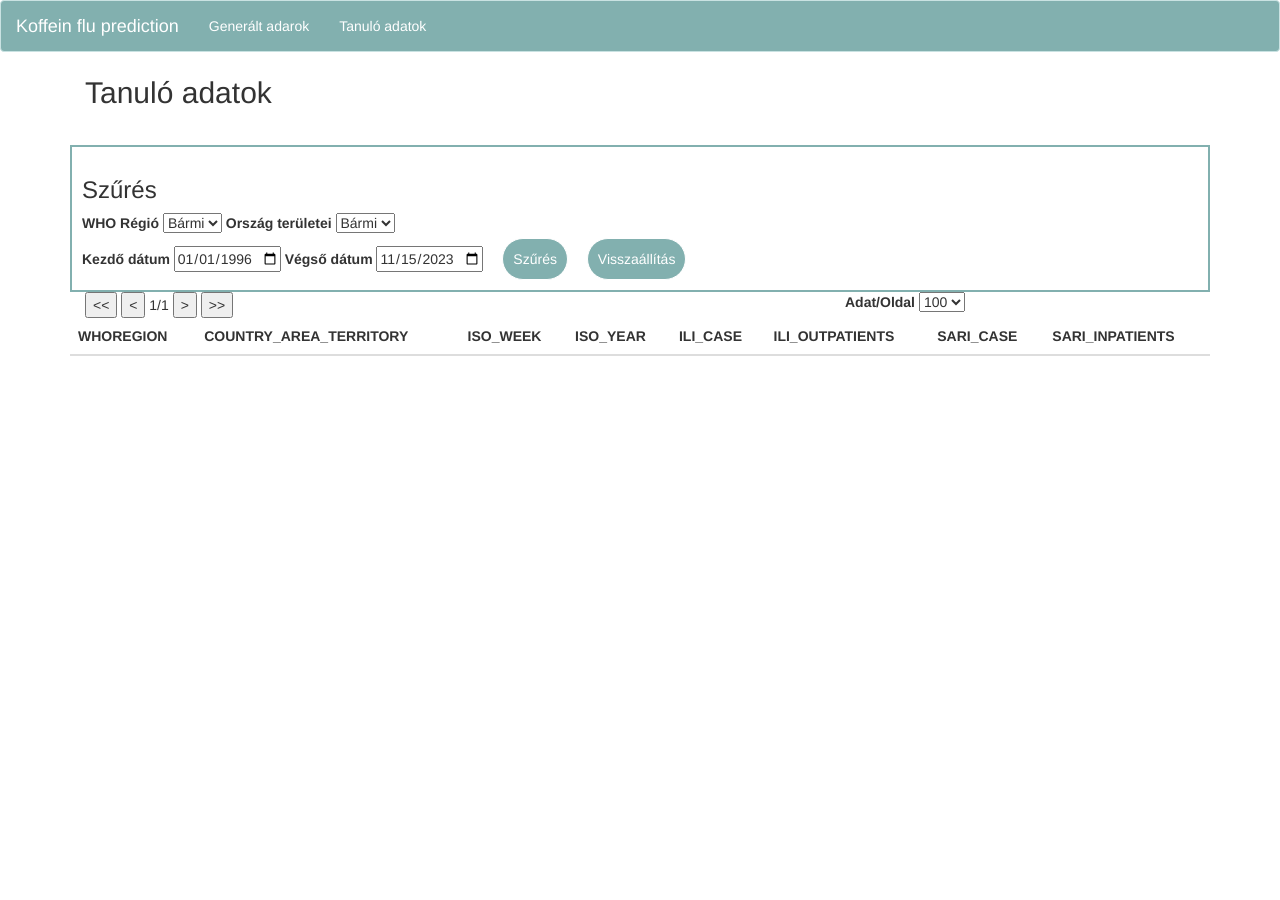
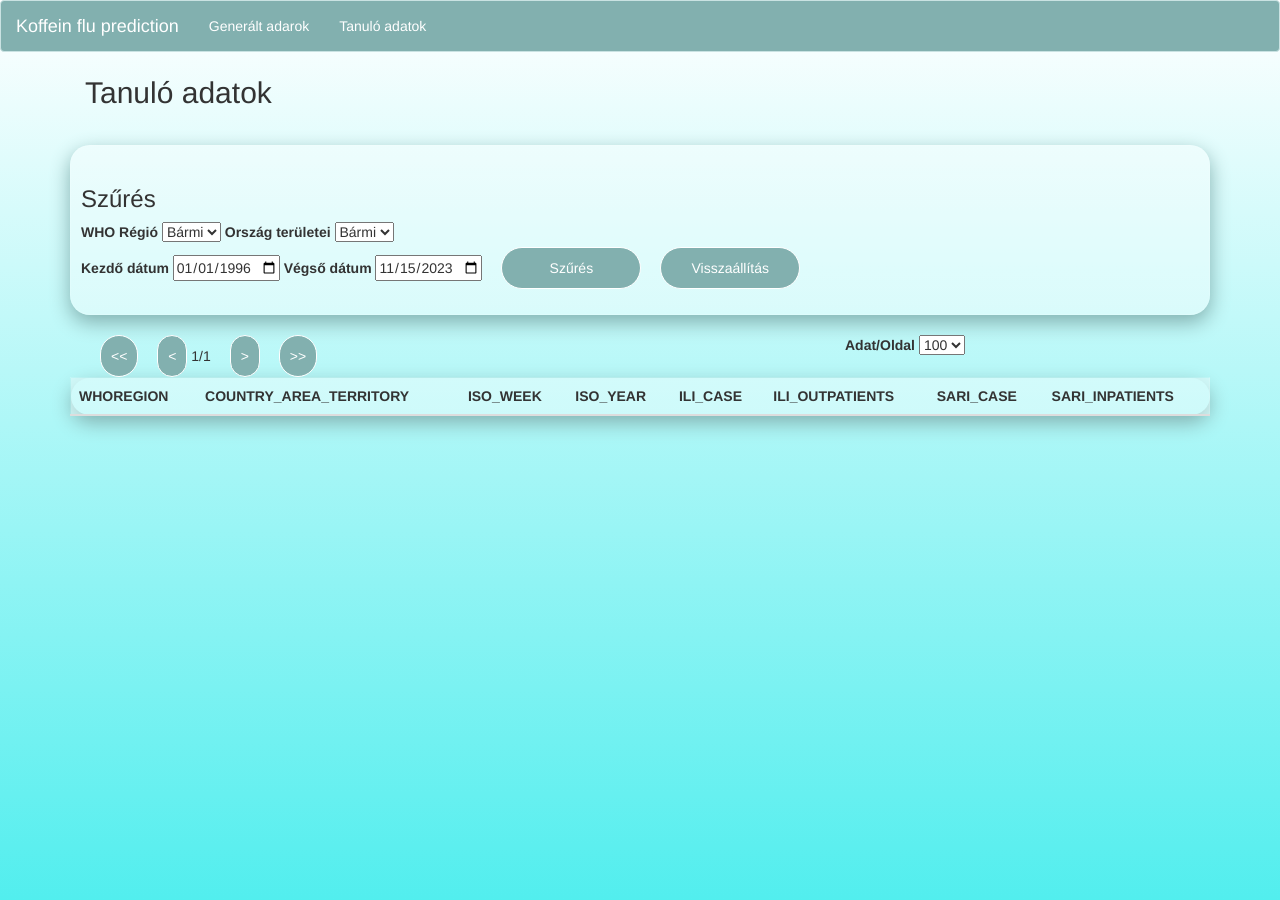
Before and after one commit to zsoltkovacs94/koffein-flu-prediction, a Django app: page /tan in a window 1280 px wide. Before the commit the page ends 356 px from the top, so only its background shows below. Run offline with Django 4.2, Linux system fonts and the light colour scheme; data that the repository does not hold is empty; some libraries are stand-ins or nearby versions.

Commit message:
style.css kiegészítése

```diff
--- a/koffein_flu_prediction/website/static/style.css
+++ b/koffein_flu_prediction/website/static/style.css
@@ -1,6 +1,12 @@
+
 .doboz{
-    border: 2px solid rgb(130, 176, 175);
-    padding: 10px;
+
+    padding: 20px 10px 25px 10px;
+     background: rgba(255, 255, 255, 0.375);
+  box-shadow: 0 0.75rem 2rem 0 rgb(130, 176, 175);
+  border-radius: 2rem;
+   border: 1px solid rgba(255, 255, 255, 0.125);
+    margin-bottom: 20px;
 }
 .navbar{
     background-color: rgb(130, 176, 175);
@@ -57,10 +63,145 @@
     padding: 10px;
     border: 1px solid white;
     color: white;
+     min-width: 140px;
  }
  .frissites:hover{
+
+     background-color: rgb(201, 226, 226);
+    border: 1px solid white;
+    color:black;
+ }
+ .nyil{
+     margin-left: 15px;
+    border-radius: 24px;
+    background-color: rgb(130, 176, 175);
+    padding: 10px;
+    border: 1px solid white;
+    color: white;
+ }
+  .nyil:hover{
 
     background-color: rgb(201, 226, 226);
     border: 1px solid white;
     color:black;
  }
+ body {
+     background-color: white;
+     min-height: 900px;
+    background: linear-gradient(  #ffffff,#52eeee);
+}
+.table-head{
+      padding: 10px;
+     background: rgba(255, 255, 255, 0.375);
+  box-shadow: 0 0.75rem 2rem 0 rgb(130, 176, 175);
+  border-radius: 2rem;
+   border: 1px solid rgba(255, 255, 255, 0.125);
+    margin-bottom: 20px;
+}
+.table-rows:hover{
+   .table-row{
+       background-color: rgb(201, 226, 226);
+   }
+}
+
+
+
+
+.st0{font-family:'FootlightMTLight';}
+.st1{font-size:83.0285px;}
+.st2{fill:gray;}
+
+svg{
+  width: 500px;
+    height: 400px;
+    text-align: center;
+    fill: #16a085;
+}
+path#XMLID_5_ {
+
+    fill: #16a085;
+    filter: url(#blurFilter4);
+}
+path#XMLID_11_ ,path#XMLID_2_ {
+    fill: #16a085;
+}
+.circle{
+  animation: out 2s infinite ease-out;
+  fill: #16a085;
+}
+
+#container-404{
+display: flex;
+    flex-direction: row;
+    justify-content: center;
+    text-align:center;
+    margin-top: 100px;
+
+
+
+}
+.doboz-404{
+padding: 40px;
+display: flex;
+    flex-direction: column;
+      background: rgba(255, 255, 255, 0.375);
+  box-shadow: 0 0.75rem 2rem 0 rgb(130, 176, 175);
+  border-radius: 2rem;
+   border: 1px solid rgba(255, 255, 255, 0.125);
+    max-width: 600px;
+    width: auto;
+
+}
+
+
+.message{
+	color:#16a085;
+}
+.message:after{
+	content:"]";
+}
+.message:before{
+	content:"[";
+}
+
+.message:after, .message:before {
+
+  color: #16a085;
+  font-size: 20px;
+  -webkit-animation-name: opacity;
+  -webkit-animation-duration: 2s;
+  -webkit-animation-iteration-count: infinite;
+  -webkit-animation-name: opacity;
+          animation-name: opacity;
+  -webkit-animation-duration: 2s;
+          animation-duration: 2s;
+  -webkit-animation-iteration-count: infinite;
+          animation-iteration-count: infinite;
+          margin:0 50px;
+}
+
+@-webkit-keyframes opacity {
+  0%, 100% {
+    opacity: 0;
+  }
+  50% {
+    opacity: 1;
+  }
+}
+
+@keyframes opacity {
+  0%, 100% {
+    opacity: 0;
+  }
+  50% {
+    opacity: 1;
+  }
+}
+
+@keyframes out {
+  0% {r:1;  opacity: 0.9 ;}
+  25%{r:5;  opacity: 0.3 ;}
+  50%{r:10; opacity: 0.2 ;}
+  75%{r:15;opacity:0.1;}
+ 	100% {r:20;opacity:0;}
+}
```
